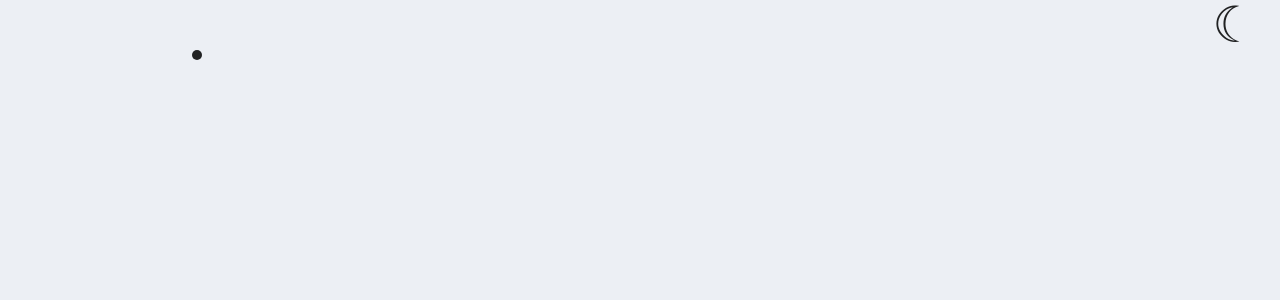
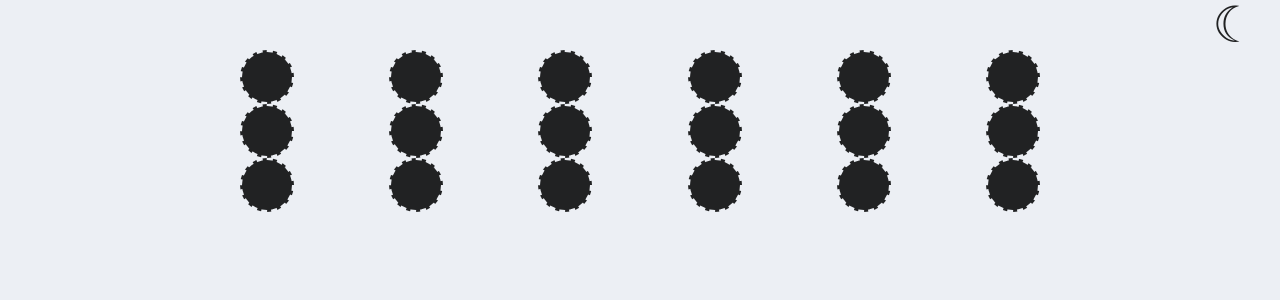
Before and after one commit to Marusiella/BinaryClock, a React (Vite) app: page / in a window 1280 px wide. Shown: the top 300 px of the page. Built offline with nearby package versions, Linux system fonts and the light colour scheme.

Commit message:
set better position

```diff
--- a/src/App.jsx
+++ b/src/App.jsx
@@ -4,7 +4,7 @@ const Global = createGlobalStyle`
   body {
     margin: 0;
     padding: 0;
-    background-color: ${props => (props.isDark ? "#212223" : "#ECEFF4")};
+    background-color: ${(props) => (props.isDark ? "#212223" : "#ECEFF4")};
   }`;
 
 const MainContainer = styled.div`
@@ -19,35 +19,93 @@ const Navbar = styled.div`
   align-items: center;
 `;
 const Sun = styled.button`
-  color: ${props => (props.isDark ? "#ECEFF4" : "#212223")};
+  color: ${(props) => (props.isDark ? "#ECEFF4" : "#212223")};
   font-size: 50px;
-  margin-right: ${props => props.isDark ? "10px" : "17px"};
+  margin-right: ${(props) => (props.isDark ? "10px" : "17px")};
   border: none;
   background-color: transparent;
 `;
 const ClockContainer = styled.div`
   width: 70%;
   height: 80%;
-  margin: auto;`;
+  margin: auto;
+  display: flex;
+  justify-content: center;
+  align-items: center;
+`;
 const Clocks = styled.div`
-  width: calc(100%/3);`;
+  width: calc(100% / 3);
+  height: 180px;
+  display: flex;
+  flex-direction: column;
+  flex-wrap: wrap;
+  align-items: center;
+`;
 const Node = styled.div`
-  width: 10px;
-  height: 10px;
-  background-color: ${props => (props.isDark ? "#ECEFF4" : "#212223")};
-  border-radius: 50%;`;
+  width: 50px;
+  height: 50px;
+  background-color: ${(props) =>
+    props.active ? "#2F3C7E" : !props.isDark ? "#212223" : "#ECEFF4"};
+  border-radius: 50%;
+  border: 2px dashed ${(props) => (!props.isDark ? "#ECEFF4" : "#212223")};
+`;
 function App() {
   const [isDark, setIsDark] = useState(false);
+  const [minutes, setMinutes] = useState([
+    false,
+    false,
+    false,
+    false,
+    false,
+    false,
+  ]);
+  const [hours, setHours] = useState([
+    false,
+    false,
+    false,
+    false,
+    false,
+    false,
+  ]);
+  const [seconds, setSeconds] = useState([
+    false,
+    false,
+    false,
+    false,
+    false,
+    false,
+  ]);
+
   return (
     <div>
-      <Global isDark={isDark}/>
+      <Global isDark={isDark} />
       <MainContainer>
         <Navbar>
-          <Sun isDark={isDark} onClick={()=>{setIsDark(!isDark);console.log(isDark)}}>{!isDark?"☾":"☼"}</Sun>
+          <Sun
+            isDark={isDark}
+            onClick={() => {
+              setIsDark(!isDark);
+              console.log(isDark);
+            }}
+          >
+            {!isDark ? "☾" : "☼"}
+          </Sun>
         </Navbar>
         <ClockContainer isDark={isDark}>
           <Clocks isDark={isDark}>
-            <Node isDark={isDark}/>
+            {hours.map((hour, index) => (
+              <Node key={index} isDark={isDark} active={hour}></Node>
+            ))}
+          </Clocks>
+          <Clocks isDark={isDark}>
+            {minutes.map((minute, index) => (
+              <Node key={index} isDark={isDark} active={minute}></Node>
+            ))}
+          </Clocks>
+          <Clocks isDark={isDark}>
+            {seconds.map((second, index) => (
+              <Node key={index} isDark={isDark} active={second}></Node>
+            ))}
           </Clocks>
         </ClockContainer>
       </MainContainer>
```
